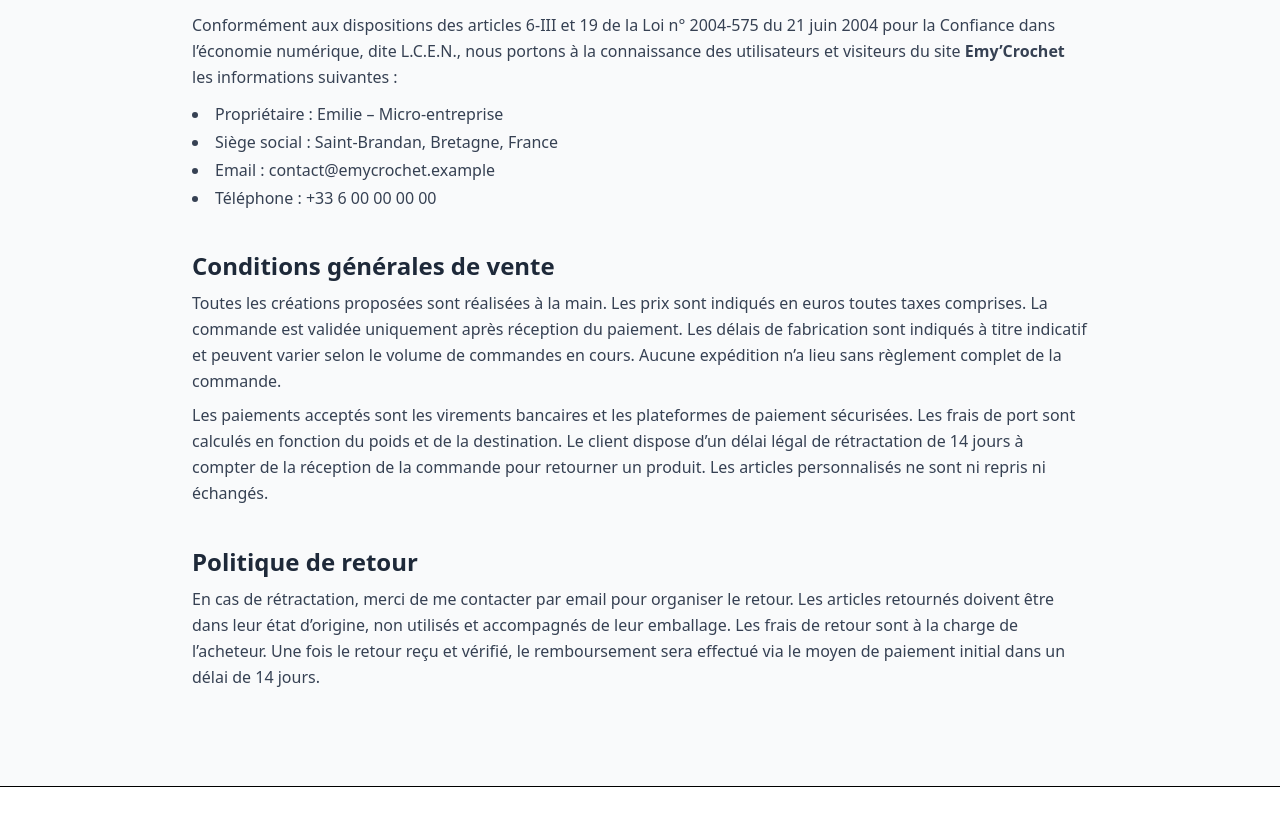
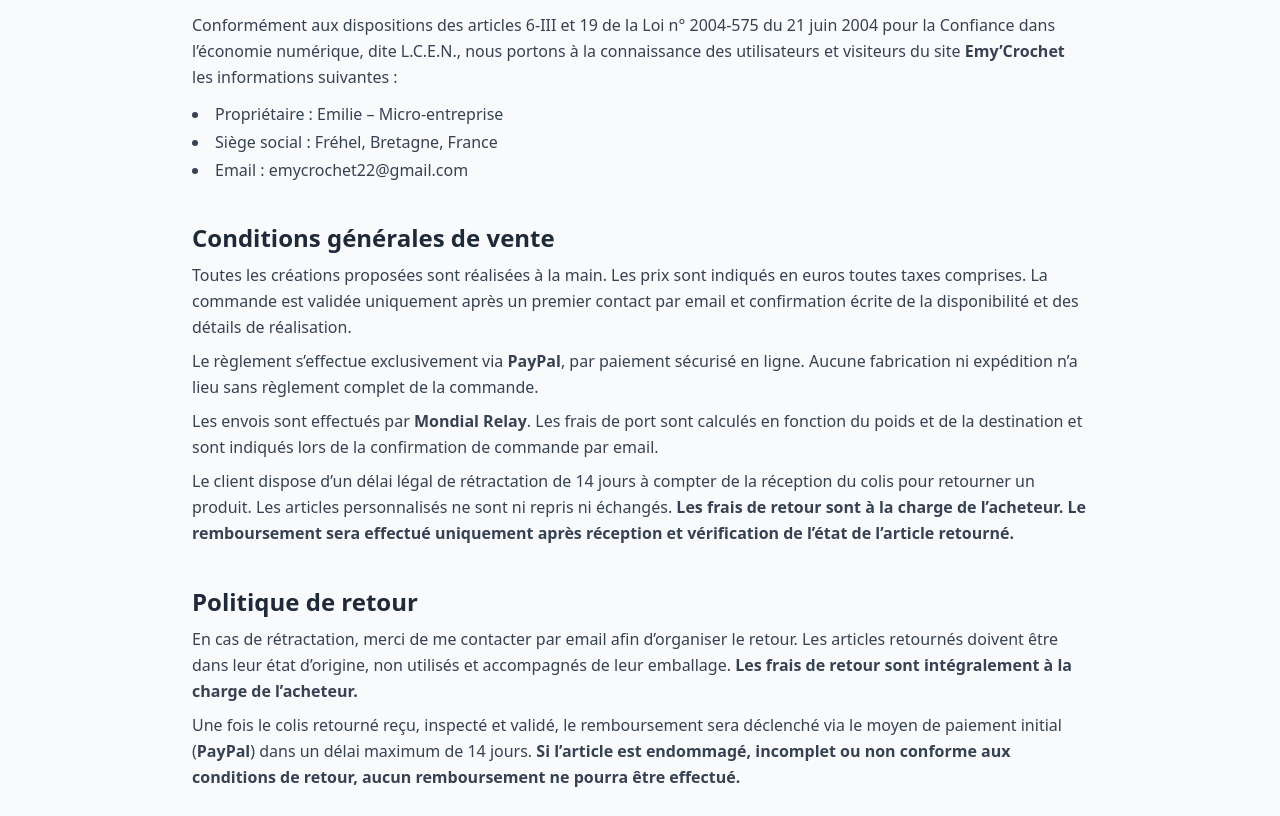
Before and after one commit to emiliecaillot/emycrochet, a website: page mentions-legales.html in a window 1280 px wide. Shown: the part 136-952 px from the top of the page. Drawn offline with Linux system fonts and the light colour scheme; no server answers; a web font is replaced by a local one.

```diff
--- a/mentions-legales.html
+++ b/mentions-legales.html
@@ -122,9 +122,8 @@
           </p>
           <ul class="list-disc list-inside text-gray-700 mt-3 space-y-1">
             <li>Propriétaire : Emilie – Micro‑entreprise</li>
-            <li>Siège social : Saint‑Brandan, Bretagne, France</li>
-            <li>Email : contact@emycrochet.example</li>
-            <li>Téléphone : +33 6 00 00 00 00</li>
+            <li>Siège social : Fréhel, Bretagne, France</li>
+            <li>Email : emycrochet22@gmail.com</li>
           </ul>
         </section>
         <section id="cgv">
@@ -134,31 +133,55 @@
           <p class="text-gray-700 leading-relaxed">
             Toutes les créations proposées sont réalisées à la main. Les prix
             sont indiqués en euros toutes taxes comprises. La commande est
-            validée uniquement après réception du paiement. Les délais de
-            fabrication sont indiqués à titre indicatif et peuvent varier selon
-            le volume de commandes en cours. Aucune expédition n’a lieu sans
-            règlement complet de la commande.
+            validée uniquement après un premier contact par email et
+            confirmation écrite de la disponibilité et des détails de
+            réalisation.
           </p>
           <p class="text-gray-700 leading-relaxed mt-2">
-            Les paiements acceptés sont les virements bancaires et les
-            plateformes de paiement sécurisées. Les frais de port sont calculés
-            en fonction du poids et de la destination. Le client dispose d’un
-            délai légal de rétractation de 14 jours à compter de la réception de
-            la commande pour retourner un produit. Les articles personnalisés ne
-            sont ni repris ni échangés.
+            Le règlement s’effectue exclusivement via <strong>PayPal</strong>,
+            par paiement sécurisé en ligne. Aucune fabrication ni expédition n’a
+            lieu sans règlement complet de la commande.
+          </p>
+          <p class="text-gray-700 leading-relaxed mt-2">
+            Les envois sont effectués par <strong>Mondial Relay</strong>. Les
+            frais de port sont calculés en fonction du poids et de la
+            destination et sont indiqués lors de la confirmation de commande par
+            email.
+          </p>
+          <p class="text-gray-700 leading-relaxed mt-2">
+            Le client dispose d’un délai légal de rétractation de 14 jours à
+            compter de la réception du colis pour retourner un produit. Les
+            articles personnalisés ne sont ni repris ni échangés.
+            <strong
+              >Les frais de retour sont à la charge de l’acheteur. Le
+              remboursement sera effectué uniquement après réception et
+              vérification de l’état de l’article retourné.</strong
+            >
           </p>
         </section>
+
         <section id="retour">
           <h2 class="text-2xl font-bold text-gray-800 mb-2">
             Politique de retour
           </h2>
           <p class="text-gray-700 leading-relaxed">
-            En cas de rétractation, merci de me contacter par email pour
-            organiser le retour. Les articles retournés doivent être dans leur
-            état d’origine, non utilisés et accompagnés de leur emballage. Les
-            frais de retour sont à la charge de l’acheteur. Une fois le retour
-            reçu et vérifié, le remboursement sera effectué via le moyen de
-            paiement initial dans un délai de 14 jours.
+            En cas de rétractation, merci de me contacter par email afin
+            d’organiser le retour. Les articles retournés doivent être dans leur
+            état d’origine, non utilisés et accompagnés de leur emballage.
+            <strong
+              >Les frais de retour sont intégralement à la charge de
+              l’acheteur.</strong
+            >
+          </p>
+          <p class="text-gray-700 leading-relaxed mt-2">
+            Une fois le colis retourné reçu, inspecté et validé, le
+            remboursement sera déclenché via le moyen de paiement initial
+            (<strong>PayPal</strong>) dans un délai maximum de 14 jours.
+            <strong
+              >Si l’article est endommagé, incomplet ou non conforme aux
+              conditions de retour, aucun remboursement ne pourra être
+              effectué.</strong
+            >
           </p>
         </section>
       </div>
@@ -251,11 +274,6 @@
                 >Mentions légales</a
               >
             </li>
-            <li>
-              <a href="mentions-legales.html#cgv" class="links-footer"
-                >Conditions générales</a
-              >
-            </li>
           </ul>
         </div>
       </div>
```
Also changed, not shown: a-propos.html (+11 -10 lines), boutique.html (+9 -11 lines), contact.html (+14 -11 lines), index.html (+8 -10 lines), README.md, css/style.css, 1 other file.
